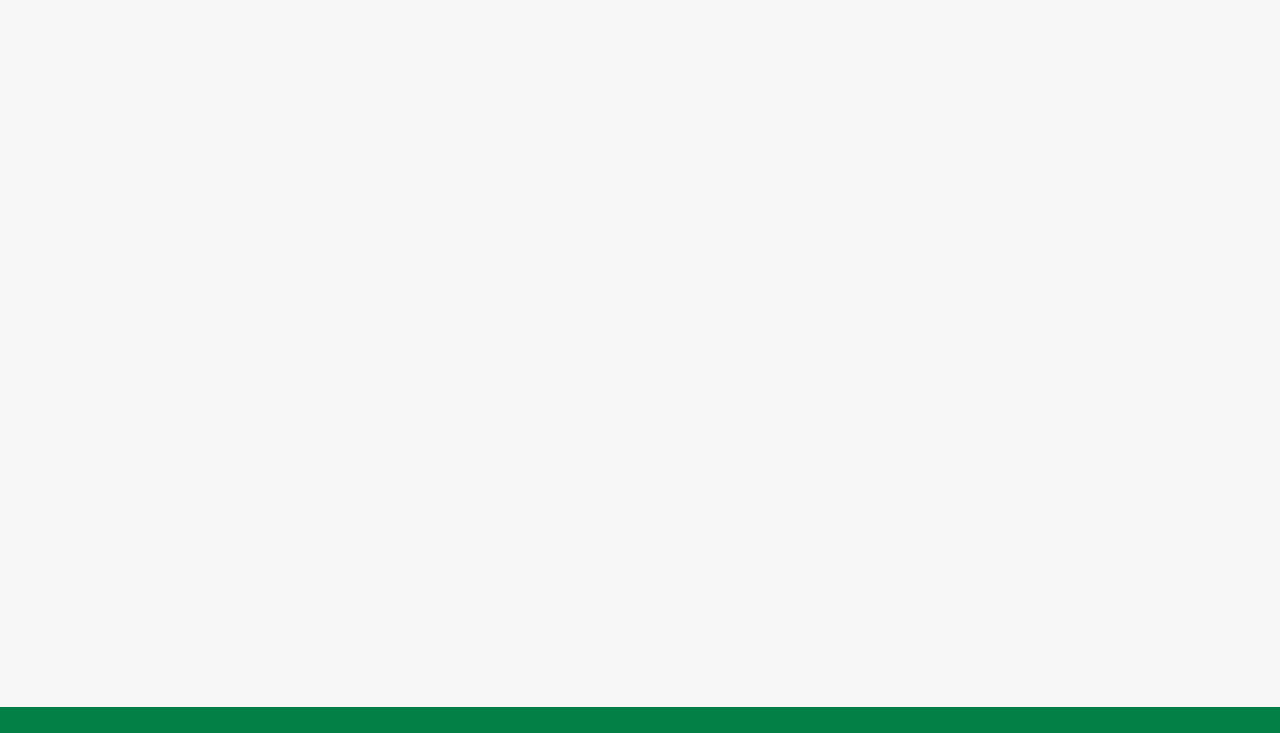
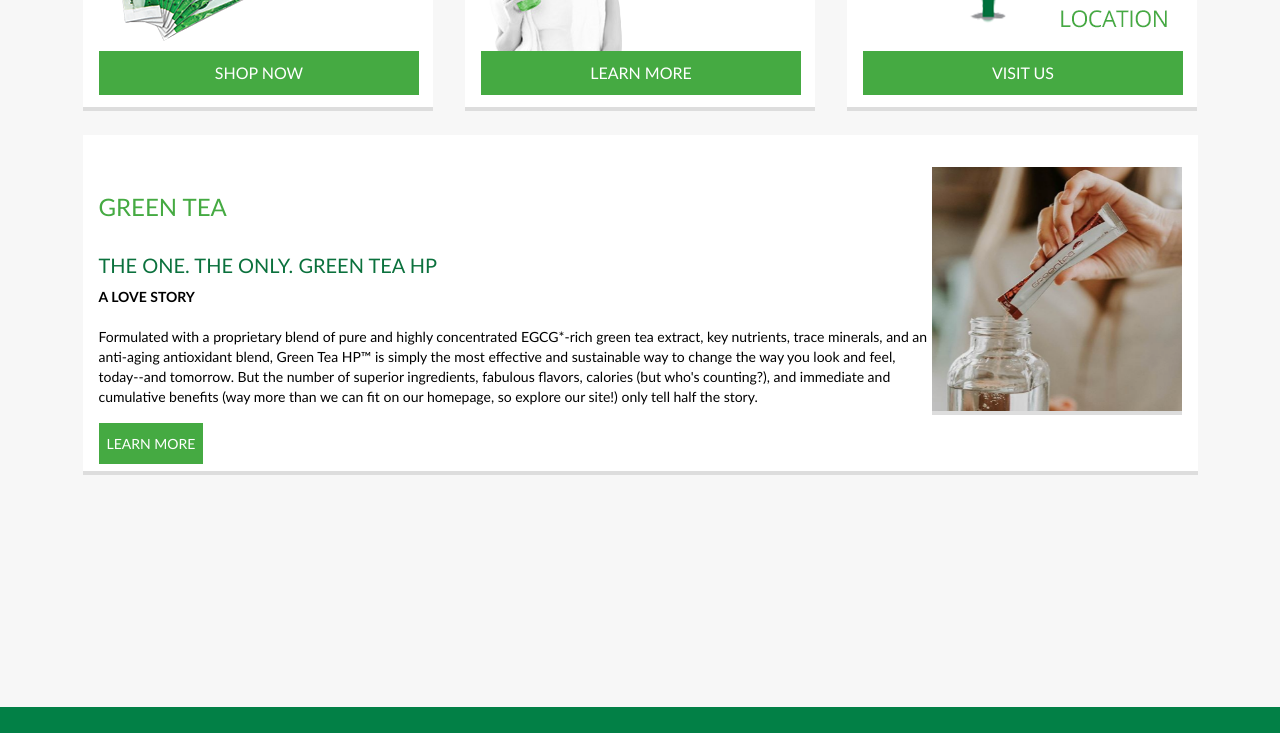
Before and after one commit to JMathiak/GreenTeaHP-Clone, a website: page dist/index.html in a window 1280 px wide. Shown: the part 560-1293 px from the top of the page. Drawn offline with Linux system fonts and the light colour scheme.

Commit message:
Added another panel

```diff
--- a/src/input.css
+++ b/src/input.css
@@ -17,6 +17,17 @@
         width: 1150px;
     }
 
+    .w-1115{
+        width: 1115px;
+    }
+
+    .w-250{
+        width: 250px;
+    }
+
+    .h-248{
+        height: 248px;
+    }
 
     .h-50px{
         height: 50px;
--- a/tailwind.config.js
+++ b/tailwind.config.js
@@ -15,6 +15,7 @@
       highlight: "#3A8F37",
       mainBG: "#f7f7f7",
       borderGray: "#dddddd",
+      darkFontGreen: "#0b713d",
     },
     extend: {},
   },
```
Also changed, not shown: dist/index.html, dist/output.css, images/pouring.png (renamed from images/love_story_pixie pouring_1.png).
